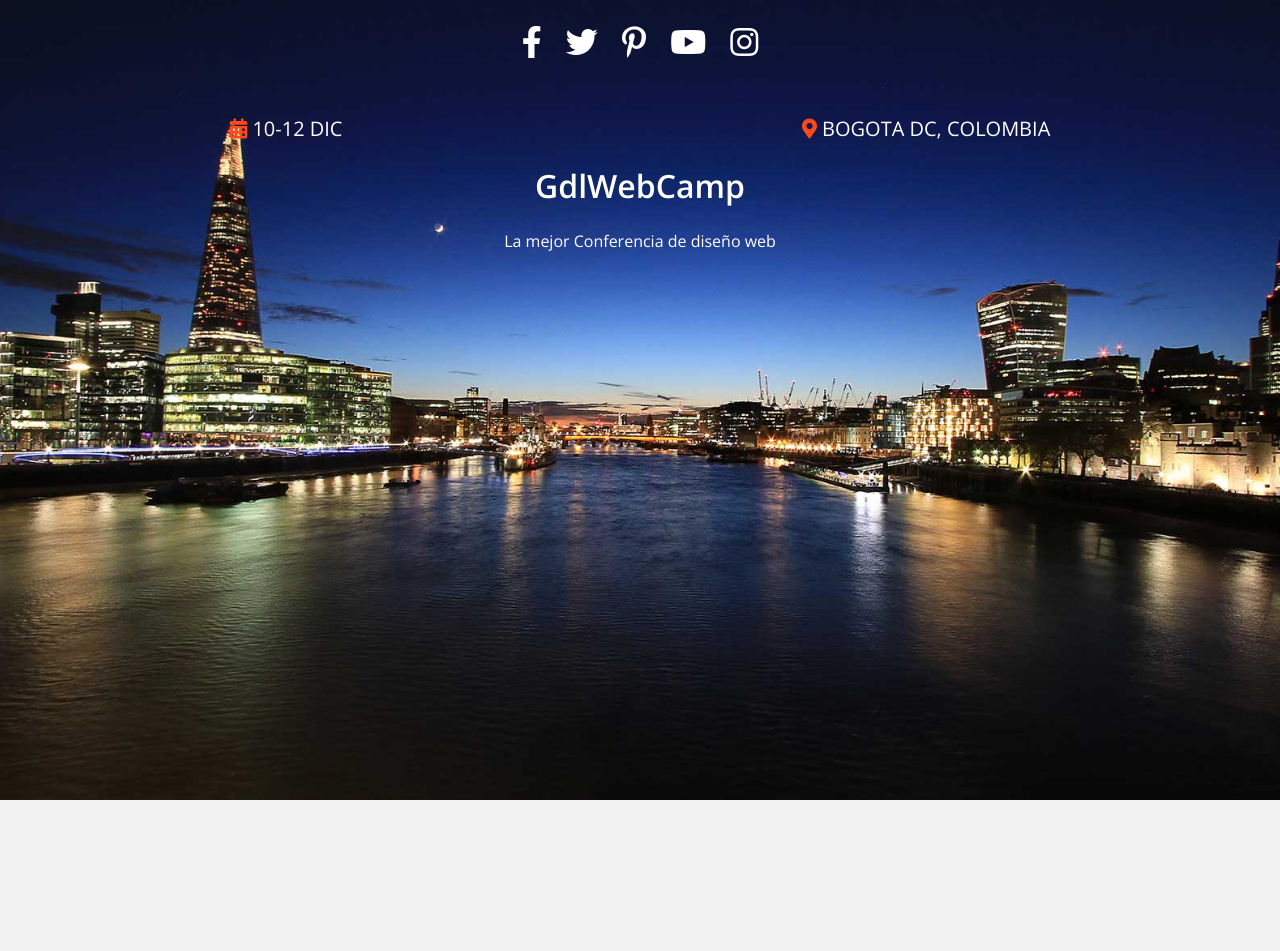
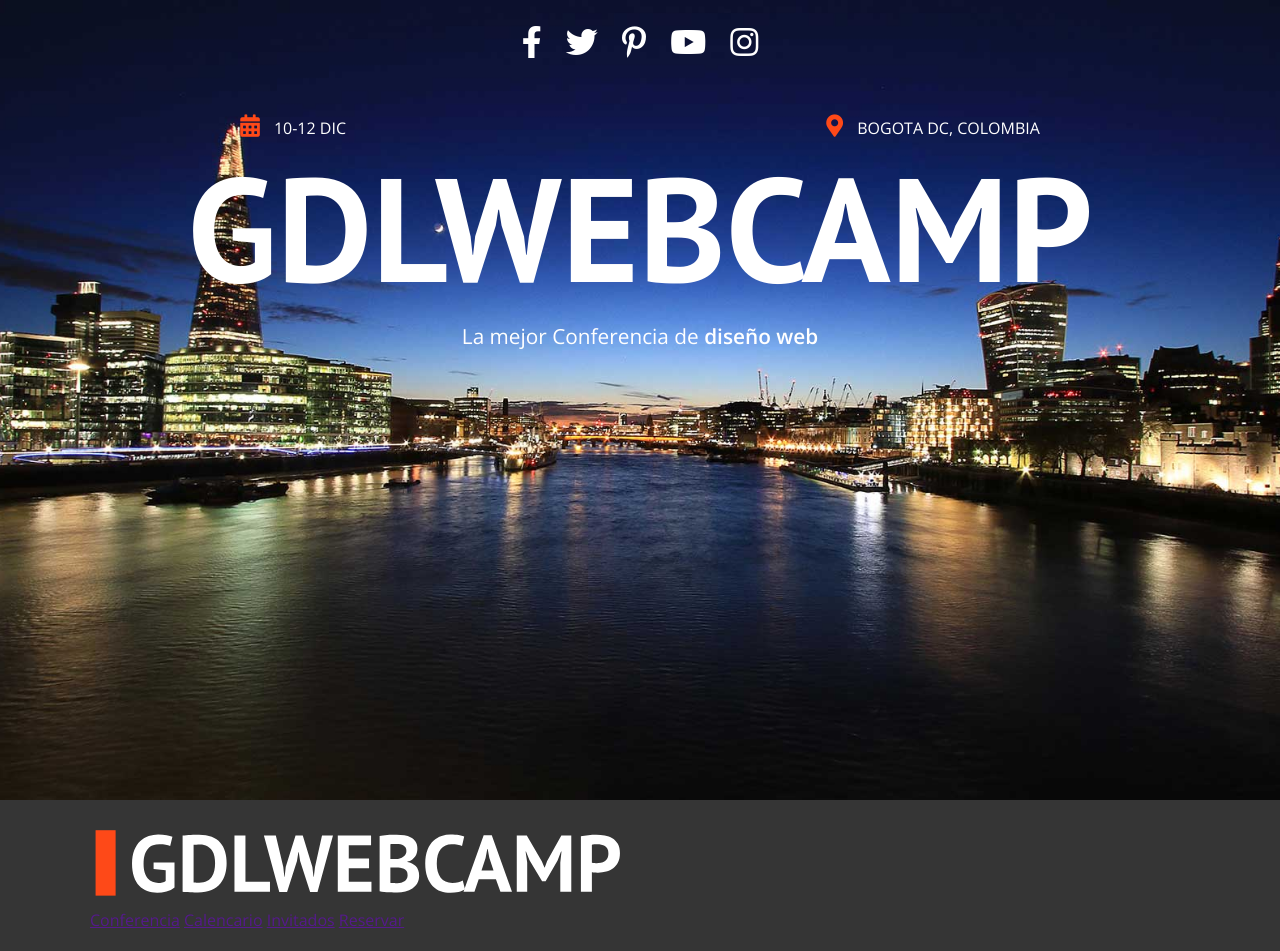
Before and after one commit to oetamdark/conferencias, a plain HTML site: page index.html in a window 1280 px wide. Before the commit the page ends 800 px from the top, so only its background shows below. Drawn offline with nearby package versions, Linux system fonts and the light colour scheme.

Commit message:
capitulo 126

```diff
--- a/index.html
+++ b/index.html
@@ -45,7 +45,25 @@
       </div>
     </div>
   </header>
+  <div class="barra">
+    <div class="contenedor">
+      <div class="logo">
+        <img src="img/logo.svg" alt="Logotipo">
+      </div>
+      <div class="menu-mobile">
+        <span></span>
+        <span></span>
+        <span></span>
+      </div>
+      <nav class="navegacion-princioal">
+        <a href="">Conferencia</a>
+        <a href="">Calencario</a>
+        <a href="">Invitados</a>
+        <a href="">Reservar</a>
+      </nav>
+    </div>
 
+  </div>
 
   <script src="js/vendor/modernizr-3.8.0.min.js"></script>
   <script src="https://code.jquery.com/jquery-3.4.1.min.js" integrity="sha256-CSXorXvZcTkaix6Yvo6HppcZGetbYMGWSFlBw8HfCJo=" crossorigin="anonymous"></script>
--- a/sass/_base.scss
+++ b/sass/_base.scss
@@ -1,5 +1,5 @@
 @import "variables" ;
-@import "mq" ;
+
 html {
     box-sizing: border-box;
   }
@@ -10,3 +10,13 @@ html {
     background-color: #f2f2f2;
     font-family: $font-primaria;
   }
+  h2{
+    font-family: $font-terciaria;
+  }
+  .contenedor{
+    width: 98%;
+    margin:0 auto;
+  }
+  img{
+    max-width: 100%;
+  }
--- a/sass/_mq.scss
+++ b/sass/_mq.scss
@@ -2,15 +2,62 @@
 @media only screen
 and (min-device-width : 320px)
 and (max-device-width : 480px) {
+  .contenedor{
+    width: 95%;
+  }
   div{
     &.contenido-header{
-      padding-top: 40px !important;
+      padding-top: 40px;
+      .redes-sociales{
+        a{
+          font-size: 1.5rem;
+        }
+      }
     }
     &.informacion-evento{
       .datos{
-        flex-wrap: wrap;
+        flex-direction: column;
+
+      }
+      h1{
+        &.nombre-sitio{
+          font-size: 15vw ;
+        }
+      }
+      p{
+        &.slogan{
+          font-size: 1rem;
+        }
+      }
+  }
+}
+}
+
+
+@media only screen
+and (min-width : 768px) {
+
+  .contenedor{
+    width: 90%;
+  }
+
+  div{
+    &.barra{
+      flex-direction: column;
+      align-items: center;
+      .logo{
+        img{
+          width: 50%;
+        }
 
       }
     }
   }
 }
+@media only screen
+and (min-width : 992px) {
+  .contenedor{
+    width: 90%;
+    max-width: 1100px ;
+  }
+}
--- a/sass/style.scss
+++ b/sass/style.scss
@@ -1,5 +1,6 @@
 @import "base";
 div {
+  /*header*/
   &.hero {
     background-image: url(../img/encabezado.jpg);
     background-size: cover;
@@ -31,20 +32,57 @@ div {
       justify-content: space-around;
       width: 100%;
       margin: 0 auto;
+      .fecha{
+        margin-bottom: 15px;
+      }
+      .ciudad{
+        margin-bottom: 15px;
+      }
       p {
         margin: 0 10px;
         display: inline;
-        font-size: 20px;
+        font-size: 1rem;
         text-transform: uppercase;
         i {
+          font-size: 1.4rem;
+          padding-right:10px ;
           color: #fe4918;
         }
       }
     }
-  }
-  & h1 {
-    .nombre-sitio {
-      font-family: $font-terciaria;
+    h1 {
+      &.nombre-sitio {
+        font-family: $font-terciaria;
+        text-transform: uppercase;
+        font-size: 11.5vw;
+        margin: 0;
+        line-height: 1;
+      }
+    }
+    p{
+      &.slogan{
+        font-size: 1.3rem;
+        span{
+          font-weight: bold;
+
+        }
+      }
     }
   }
+  /*Barra*/
+  &.barra{
+    background-color: #353535;
+    padding: 20px 0;
+    display: flex;
+    justify-content: space-evenly;
+    .logo{
+      img{
+        width: 80%;
+      }
+
+    }
+  }
+
 }
+
+@import "mq" ;
```
Also changed, not shown: css/style.css, 1 other file.
